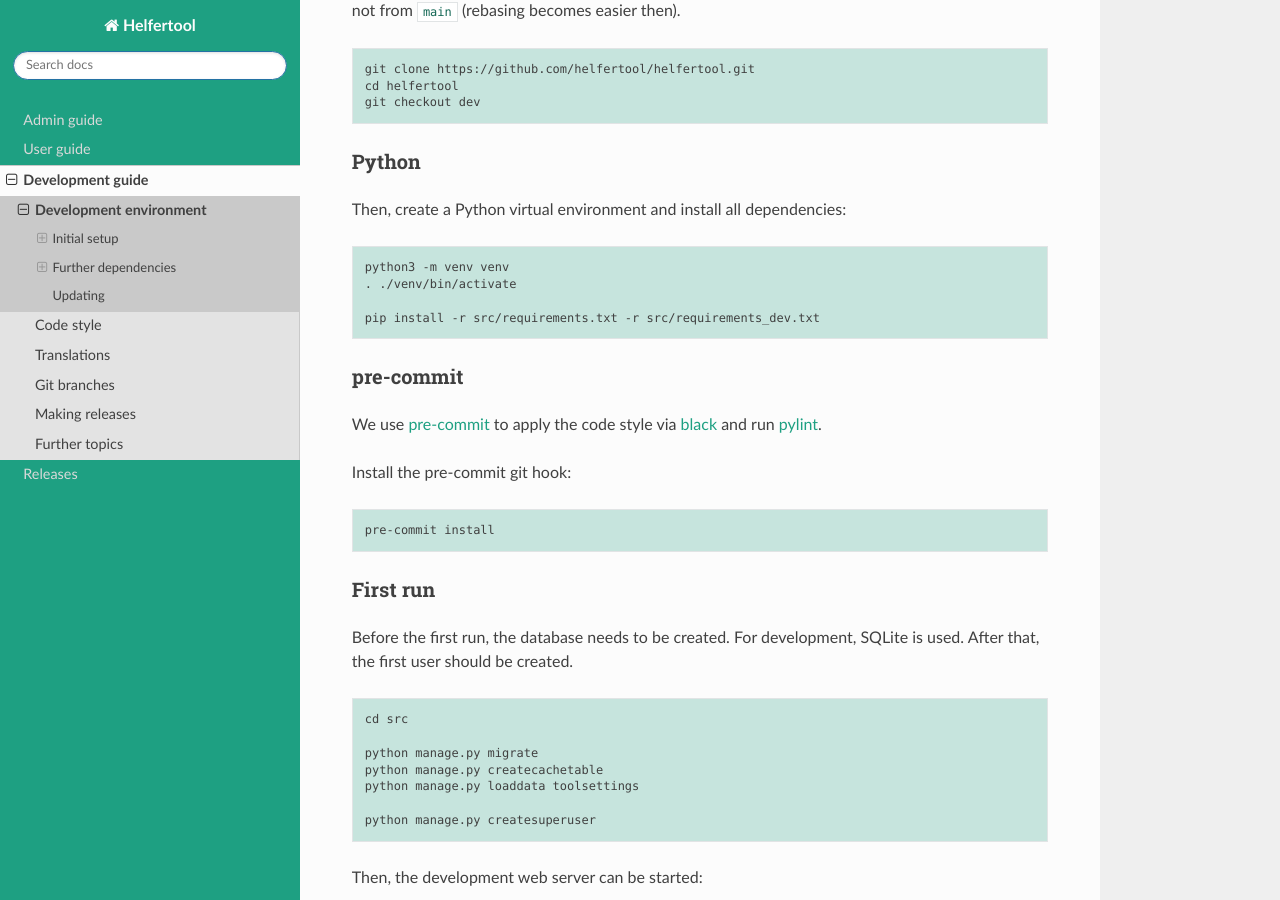
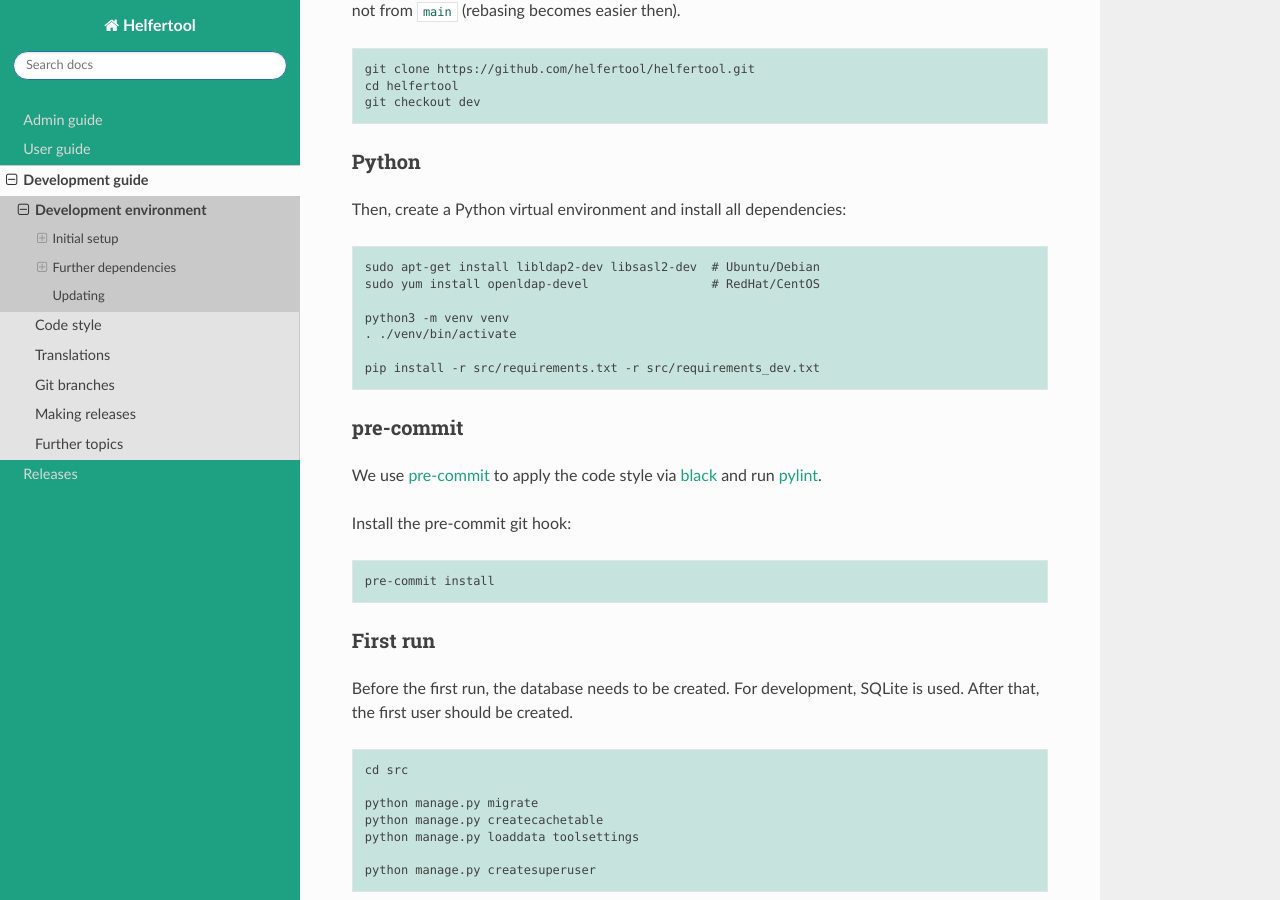
Before and after one commit to helfertool/docs, a Sphinx documentation site: the page built from source/development/environment.rst, in a window 1280 px wide and 900 px high, scrolled down 388 px. Built offline with Sphinx 7.4.7 and the Read the Docs theme 2.0.0, drawn with Linux system fonts in a browser that asks for light colours.

Commit message:
add commands to install ldap development libraries
Signed-off-by: Sven Hertle <hertle@narfi.net>

```diff
--- a/source/development/environment.rst
+++ b/source/development/environment.rst
@@ -29,6 +29,9 @@ Python
 Then, create a Python virtual environment and install all dependencies:
 
 .. code-block:: none
+
+   sudo apt-get install libldap2-dev libsasl2-dev  # Ubuntu/Debian
+   sudo yum install openldap-devel                 # RedHat/CentOS
 
    python3 -m venv venv
    . ./venv/bin/activate
```
